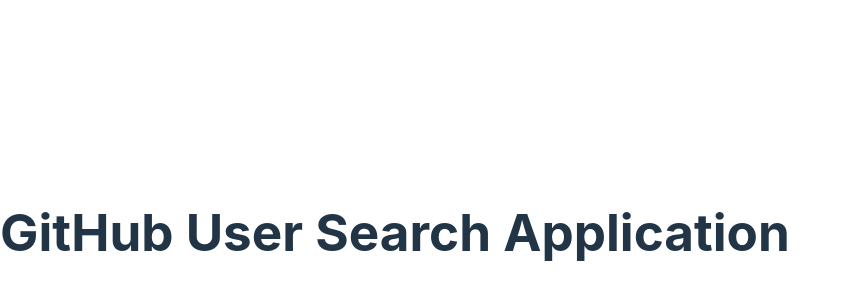
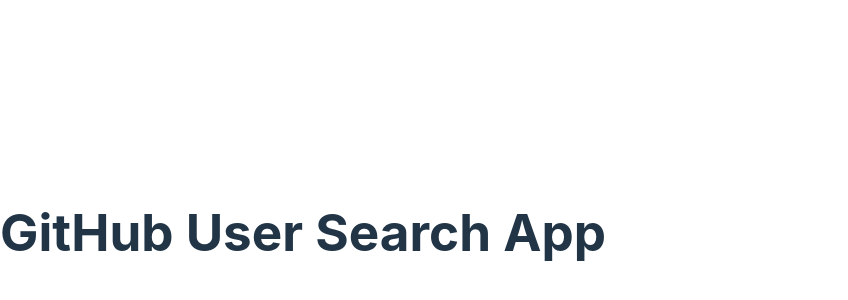
Before and after one commit to mrPullStack/alx-fe-reactjs, a React (Vite) app in the folder github-user-search/: page / in a window 1280 px wide. Shown: the part 168-468 px from the top of the page, without its empty margins (0-848 px from the left). Built offline with nearby package versions, Linux system fonts and the light colour scheme.

Commit message:
modified app.jsx

```diff
--- a/github-user-search/src/App.jsx
+++ b/github-user-search/src/App.jsx
@@ -3,7 +3,7 @@
 function App() {
   return (
     <div className="App">
-      <h1>GitHub User Search Application</h1>
+      <h1>GitHub User Search App</h1>
     </div>
   );
 }
```
